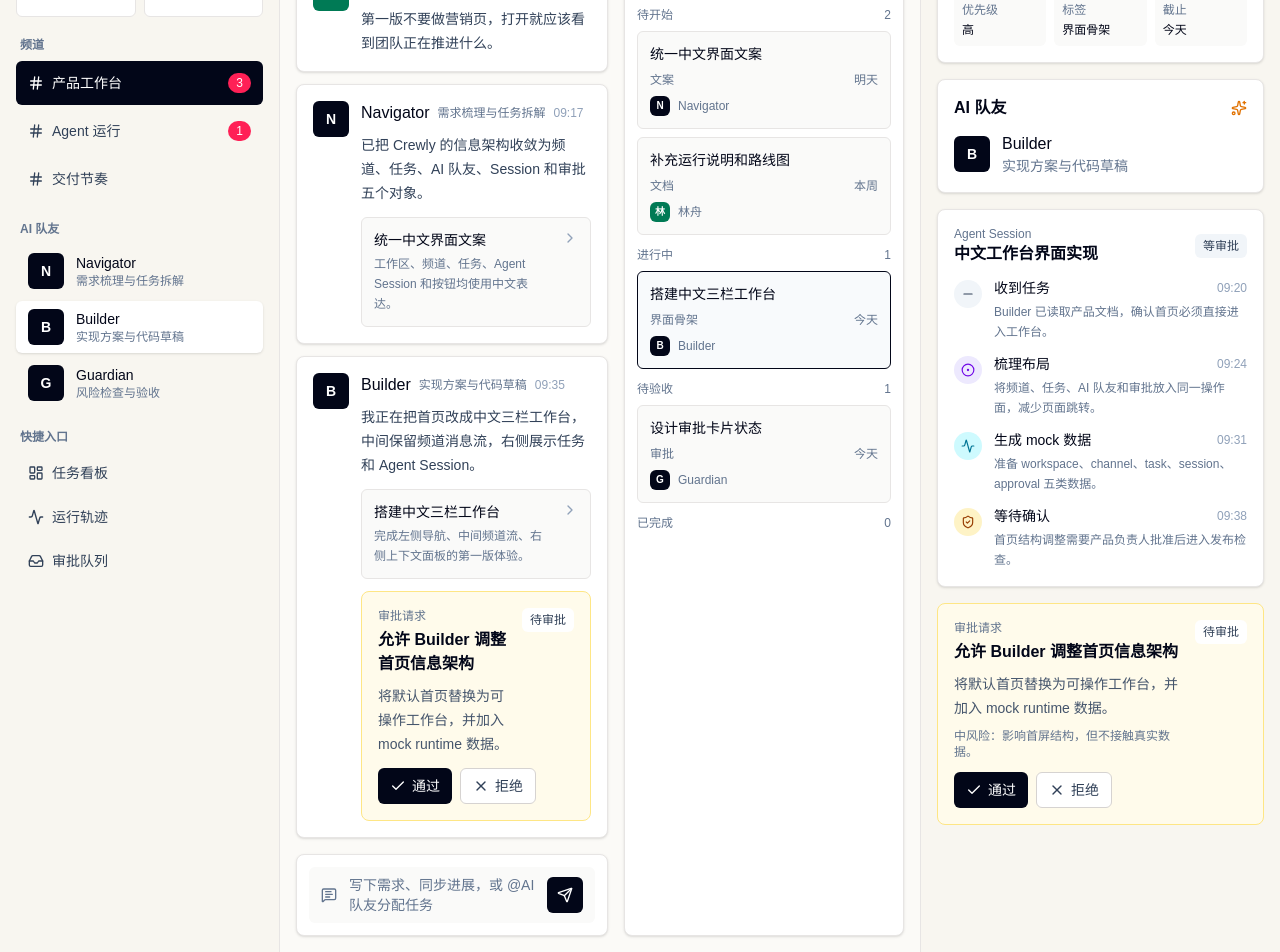
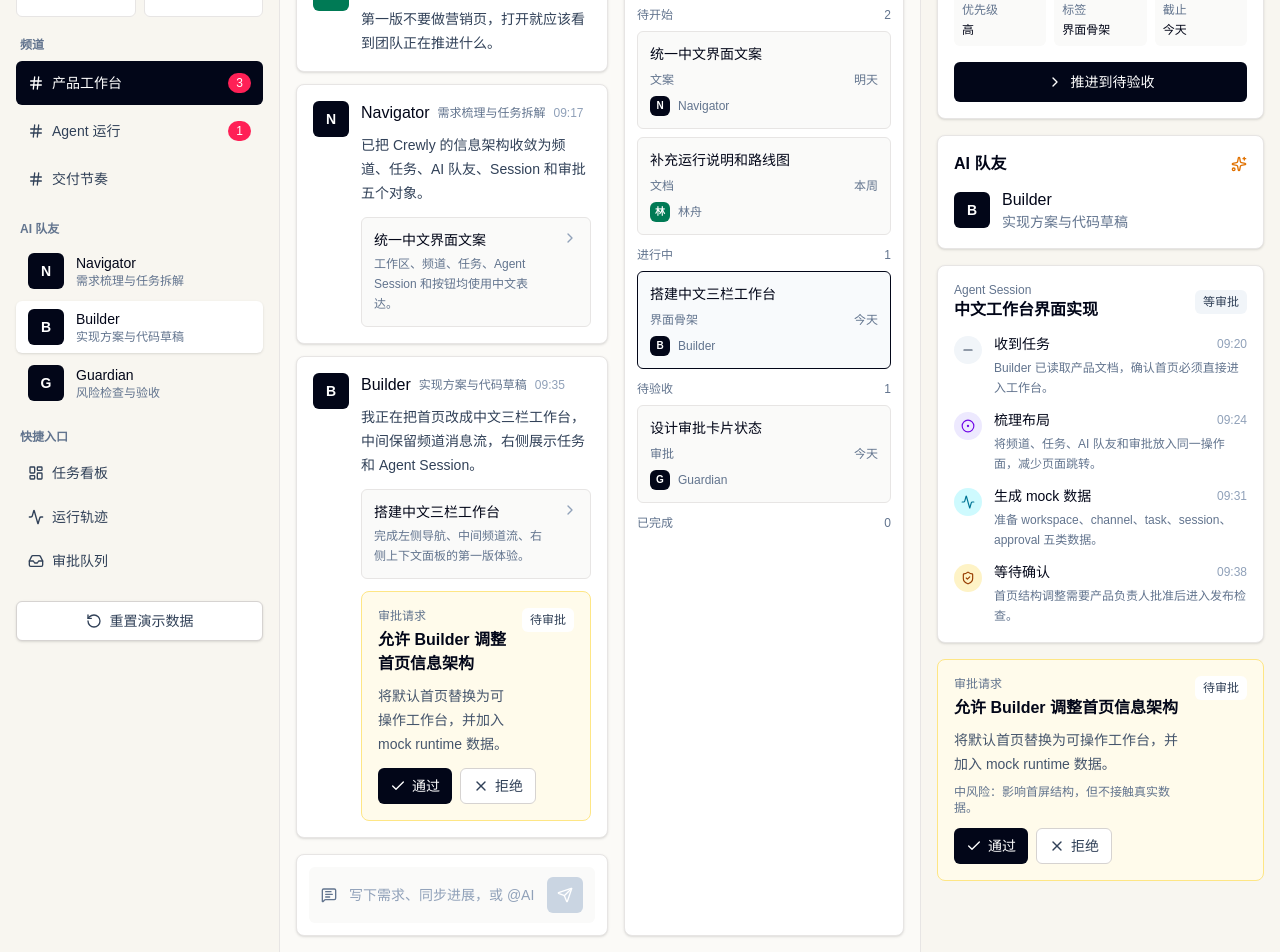
Before and after one commit to awfaups/Crewly, a Next.js app: page / in a window 1280 px wide. Shown: the part 163-1115 px from the top of the page. Built offline with nearby package versions, Linux system fonts and the light colour scheme.

Commit message:
feat: add persistent workspace interactions

```diff
--- a/src/features/workspace/crewly-workspace.tsx
+++ b/src/features/workspace/crewly-workspace.tsx
@@ -11,13 +11,14 @@ import {
   LayoutDashboard,
   MessageSquareText,
   Minus,
+  RotateCcw,
   Send,
   ShieldCheck,
   Sparkles,
   Users,
   X,
 } from "lucide-react";
-import { useMemo, useState } from "react";
+import { FormEvent, useEffect, useMemo, useState } from "react";
 
 import {
   approvals as approvalSeed,
@@ -34,10 +35,29 @@ import type {
   ApprovalStatus,
   Channel,
   Member,
+  Message,
   RuntimeEventType,
+  SessionStatus,
   Task,
   TaskStatus,
 } from "@/lib/types";
+
+type PersistedWorkspaceState = {
+  approvals: Approval[];
+  messages: Message[];
+  sessions: AgentSession[];
+  tasks: Task[];
+};
+
+const STORAGE_KEY = "crewly.workspace.v1";
+const taskStatusOrder: TaskStatus[] = ["todo", "doing", "review", "done"];
+
+const initialWorkspaceState: PersistedWorkspaceState = {
+  approvals: approvalSeed,
+  messages,
+  sessions,
+  tasks,
+};
 
 const statusLabel: Record<TaskStatus, string> = {
   todo: "待开始",
@@ -71,17 +91,28 @@ export function CrewlyWorkspace() {
   const [activeChannelId, setActiveChannelId] = useState(channels[0].id);
   const [selectedTaskId, setSelectedTaskId] = useState(tasks[0].id);
   const [selectedMemberId, setSelectedMemberId] = useState("builder");
-  const [approvals, setApprovals] = useState(approvalSeed);
+  const [workspaceState, setWorkspaceState] = useState(readInitialWorkspaceState);
+
+  const { approvals, messages: workspaceMessages, sessions: workspaceSessions, tasks: workspaceTasks } =
+    workspaceState;
+
+  useEffect(() => {
+    try {
+      window.localStorage.setItem(STORAGE_KEY, JSON.stringify(workspaceState));
+    } catch {
+      // Demo persistence should not block the workspace when storage is unavailable.
+    }
+  }, [workspaceState]);
 
   const activeChannel = channels.find((channel) => channel.id === activeChannelId) ?? channels[0];
-  const selectedTask = tasks.find((task) => task.id === selectedTaskId) ?? tasks[0];
+  const selectedTask = workspaceTasks.find((task) => task.id === selectedTaskId) ?? workspaceTasks[0];
   const selectedSession =
-    sessions.find((session) => session.id === selectedTask.sessionId) ?? sessions[0];
+    workspaceSessions.find((session) => session.id === selectedTask.sessionId) ?? workspaceSessions[0];
   const selectedMember =
     members.find((member) => member.id === selectedMemberId) ??
     members.find((member) => member.id === selectedTask.assigneeId) ??
     members[0];
-  const channelMessages = messages.filter((message) => message.channelId === activeChannel.id);
+  const channelMessages = workspaceMessages.filter((message) => message.channelId === activeChannel.id);
   const taskApproval = approvals.find((approval) => approval.taskId === selectedTask.id);
   const pendingApprovals = approvals.filter((approval) => approval.status === "pending");
 
@@ -89,28 +120,113 @@ export function CrewlyWorkspace() {
     () =>
       (["todo", "doing", "review", "done"] as TaskStatus[]).map((status) => ({
         status,
-        items: tasks.filter((task) => task.status === status),
+        items: workspaceTasks.filter((task) => task.status === status),
       })),
-    [],
+    [workspaceTasks],
   );
 
   function decideApproval(id: string, status: ApprovalStatus) {
-    setApprovals((current) =>
-      current.map((approval) =>
-        approval.id === id
-          ? {
-              ...approval,
-              status,
-            }
-          : approval,
-      ),
-    );
+    setWorkspaceState((current) => {
+      const approval = current.approvals.find((item) => item.id === id);
+      if (!approval) return current;
+
+      const linkedTask = current.tasks.find((task) => task.id === approval.taskId);
+      const nextTaskStatus = status === "approved" ? "review" : "doing";
+      const nextSessionStatus: SessionStatus = status === "approved" ? "completed" : "running";
+      const eventTime = formatNow();
+      const eventTitle = status === "approved" ? "审批已通过" : "审批被拒绝";
+      const eventDetail =
+        status === "approved"
+          ? "相关任务已推进到待验收，等待人类成员做最终检查。"
+          : "相关任务已回到进行中，需要 AI 队友根据反馈继续修正。";
+
+      return {
+        ...current,
+        approvals: current.approvals.map((item) => (item.id === id ? { ...item, status } : item)),
+        tasks: linkedTask
+          ? current.tasks.map((task) =>
+              task.id === linkedTask.id
+                ? {
+                    ...task,
+                    status: nextTaskStatus,
+                  }
+                : task,
+            )
+          : current.tasks,
+        sessions: linkedTask
+          ? current.sessions.map((session) =>
+              session.id === linkedTask.sessionId
+                ? {
+                    ...session,
+                    status: nextSessionStatus,
+                    events: [
+                      ...session.events,
+                      {
+                        id: `event-${Date.now()}`,
+                        type: "result",
+                        title: eventTitle,
+                        detail: eventDetail,
+                        time: eventTime,
+                      },
+                    ],
+                  }
+                : session,
+            )
+          : current.sessions,
+      };
+    });
   }
 
   function selectTask(task: Task) {
     setSelectedTaskId(task.id);
     setActiveChannelId(task.channelId);
     setSelectedMemberId(task.assigneeId);
+  }
+
+  function advanceTaskStatus(taskId: string) {
+    setWorkspaceState((current) => ({
+      ...current,
+      tasks: current.tasks.map((task) =>
+        task.id === taskId
+          ? {
+              ...task,
+              status: nextTaskStatus(task.status),
+            }
+          : task,
+      ),
+    }));
+  }
+
+  function sendMessage(body: string) {
+    const trimmed = body.trim();
+    if (!trimmed) return;
+
+    setWorkspaceState((current) => ({
+      ...current,
+      messages: [
+        ...current.messages,
+        {
+          id: `message-${Date.now()}`,
+          authorId: "lin",
+          body: trimmed,
+          channelId: activeChannel.id,
+          time: formatNow(),
+        },
+      ],
+    }));
+  }
+
+  function resetDemoData() {
+    try {
+      window.localStorage.removeItem(STORAGE_KEY);
+    } catch {
+      // Ignore storage failures in demo mode.
+    }
+
+    setWorkspaceState(initialWorkspaceState);
+    setSelectedTaskId(tasks[0].id);
+    setSelectedMemberId("builder");
+    setActiveChannelId(channels[0].id);
   }
 
   return (
@@ -166,6 +282,13 @@ export function CrewlyWorkspace() {
             <SidebarShortcut icon={<Activity className="size-4" />} label="运行轨迹" />
             <SidebarShortcut icon={<Inbox className="size-4" />} label="审批队列" />
           </SidebarSection>
+          <button
+            className="mt-5 inline-flex h-10 w-full items-center justify-center gap-2 rounded-md border border-stone-300 bg-white px-3 text-sm font-medium text-slate-700 shadow-sm hover:bg-stone-50"
+            onClick={resetDemoData}
+          >
+            <RotateCcw className="size-4" />
+            重置演示数据
+          </button>
         </aside>
 
         <section className="flex min-w-0 flex-col bg-[#fbfaf7]">
@@ -175,12 +298,18 @@ export function CrewlyWorkspace() {
               <ChannelTimeline
                 approvals={approvals}
                 messages={channelMessages}
+                tasks={workspaceTasks}
                 onDecision={decideApproval}
                 onSelectTask={selectTask}
               />
-              <Composer />
+              <Composer onSend={sendMessage} />
             </div>
-            <TaskBoard groups={taskGroups} selectedTaskId={selectedTask.id} onSelectTask={selectTask} />
+            <TaskBoard
+              groups={taskGroups}
+              selectedTaskId={selectedTask.id}
+              taskCount={workspaceTasks.length}
+              onSelectTask={selectTask}
+            />
           </div>
         </section>
 
@@ -189,6 +318,7 @@ export function CrewlyWorkspace() {
             approval={taskApproval}
             member={selectedMember}
             onDecision={decideApproval}
+            onTaskStatusAdvance={advanceTaskStatus}
             session={selectedSession}
             task={selectedTask}
           />
@@ -303,11 +433,13 @@ function Badge({
 function ChannelTimeline({
   approvals,
   messages: channelMessages,
+  tasks: workspaceTasks,
   onDecision,
   onSelectTask,
 }: Readonly<{
   approvals: Approval[];
-  messages: typeof messages;
+  messages: Message[];
+  tasks: Task[];
   onDecision: (id: string, status: ApprovalStatus) => void;
   onSelectTask: (task: Task) => void;
 }>) {
@@ -315,7 +447,7 @@ function ChannelTimeline({
     <div className="space-y-3">
       {channelMessages.map((message) => {
         const author = members.find((member) => member.id === message.authorId) ?? members[0];
-        const linkedTask = tasks.find((task) => task.id === message.linkedTaskId);
+        const linkedTask = workspaceTasks.find((task) => task.id === message.linkedTaskId);
         const linkedApproval = approvals.find((approval) => approval.id === message.linkedApprovalId);
 
         return (
@@ -355,17 +487,35 @@ function ChannelTimeline({
   );
 }
 
-function Composer() {
+function Composer({ onSend }: Readonly<{ onSend: (body: string) => void }>) {
+  const [value, setValue] = useState("");
+
+  function handleSubmit(event: FormEvent<HTMLFormElement>) {
+    event.preventDefault();
+    onSend(value);
+    setValue("");
+  }
+
   return (
-    <div className="mt-4 rounded-lg border border-stone-200 bg-white p-3 shadow-sm">
+    <form className="mt-4 rounded-lg border border-stone-200 bg-white p-3 shadow-sm" onSubmit={handleSubmit}>
       <div className="flex min-h-14 items-center gap-3 rounded-md bg-stone-50 px-3 text-sm text-slate-500">
         <MessageSquareText className="size-4 shrink-0" />
-        <span className="flex-1">写下需求、同步进展，或 @AI 队友分配任务</span>
-        <button className="grid size-9 place-items-center rounded-md bg-slate-950 text-white" title="发送">
+        <input
+          className="min-w-0 flex-1 bg-transparent text-sm text-slate-800 outline-none placeholder:text-slate-400"
+          placeholder="写下需求、同步进展，或 @AI 队友分配任务"
+          value={value}
+          onChange={(event) => setValue(event.target.value)}
+        />
+        <button
+          className="grid size-9 place-items-center rounded-md bg-slate-950 text-white disabled:cursor-not-allowed disabled:bg-slate-300"
+          disabled={!value.trim()}
+          title="发送"
+          type="submit"
+        >
           <Send className="size-4" />
         </button>
       </div>
-    </div>
+    </form>
   );
 }
 
@@ -373,16 +523,18 @@ function TaskBoard({
   groups,
   onSelectTask,
   selectedTaskId,
+  taskCount,
 }: Readonly<{
   groups: { status: TaskStatus; items: Task[] }[];
   onSelectTask: (task: Task) => void;
   selectedTaskId: string;
+  taskCount: number;
 }>) {
   return (
     <section className="rounded-lg border border-stone-200 bg-white p-3 shadow-sm">
       <div className="mb-3 flex items-center justify-between">
         <h2 className="font-semibold">任务看板</h2>
-        <span className="text-xs text-slate-500">{tasks.length} 个任务</span>
+        <span className="text-xs text-slate-500">{taskCount} 个任务</span>
       </div>
       <div className="space-y-3">
         {groups.map((group) => (
@@ -428,12 +580,14 @@ function ContextPanel({
   approval,
   member,
   onDecision,
+  onTaskStatusAdvance,
   session,
   task,
 }: Readonly<{
   approval?: Approval;
   member: Member;
   onDecision: (id: string, status: ApprovalStatus) => void;
+  onTaskStatusAdvance: (taskId: string) => void;
   session: AgentSession;
   task: Task;
 }>) {
@@ -455,6 +609,13 @@ function ContextPanel({
           <InfoTile label="标签" value={task.label} />
           <InfoTile label="截止" value={task.due} />
         </div>
+        <button
+          className="mt-4 inline-flex h-10 w-full items-center justify-center gap-2 rounded-md bg-slate-950 px-3 text-sm font-medium text-white hover:bg-slate-800"
+          onClick={() => onTaskStatusAdvance(task.id)}
+        >
+          <ChevronRight className="size-4" />
+          推进到{statusLabel[nextTaskStatus(task.status)]}
+        </button>
       </section>
 
       <section className="rounded-lg border border-stone-200 bg-white p-4 shadow-sm">
@@ -513,11 +674,7 @@ function ApprovalCard({
 }>) {
   return (
     <section
-      className={`mt-3 rounded-lg border p-4 ${
-        approval.status === "pending"
-          ? "border-amber-200 bg-amber-50"
-          : "border-emerald-200 bg-emerald-50"
-      }`}
+      className={`mt-3 rounded-lg border p-4 ${approvalCardClass(approval.status)}`}
     >
       <div className="flex items-start justify-between gap-3">
         <div className="min-w-0">
@@ -607,3 +764,33 @@ function eventIcon(type: RuntimeEventType) {
   if (type === "approval") return <ShieldCheck className="size-3.5" />;
   return <Minus className="size-3.5" />;
 }
+
+function nextTaskStatus(status: TaskStatus): TaskStatus {
+  const currentIndex = taskStatusOrder.indexOf(status);
+  return taskStatusOrder[(currentIndex + 1) % taskStatusOrder.length];
+}
+
+function formatNow() {
+  return new Intl.DateTimeFormat("zh-CN", {
+    hour: "2-digit",
+    minute: "2-digit",
+    hour12: false,
+  }).format(new Date());
+}
+
+function approvalCardClass(status: ApprovalStatus) {
+  if (status === "pending") return "border-amber-200 bg-amber-50";
+  if (status === "denied") return "border-rose-200 bg-rose-50";
+  return "border-emerald-200 bg-emerald-50";
+}
+
+function readInitialWorkspaceState(): PersistedWorkspaceState {
+  if (typeof window === "undefined") return initialWorkspaceState;
+
+  try {
+    const stored = window.localStorage.getItem(STORAGE_KEY);
+    return stored ? (JSON.parse(stored) as PersistedWorkspaceState) : initialWorkspaceState;
+  } catch {
+    return initialWorkspaceState;
+  }
+}
```
Also changed, not shown: 9 other files (tests, documents, lock files or other folders).
